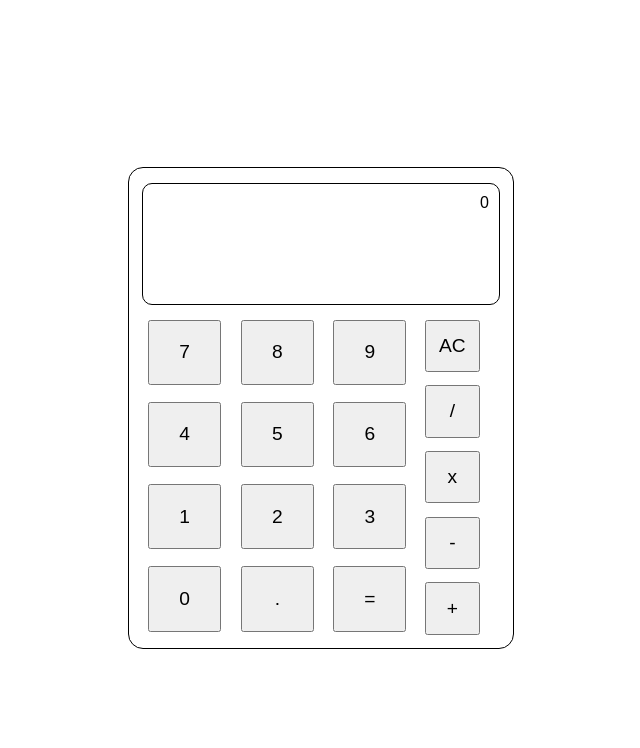
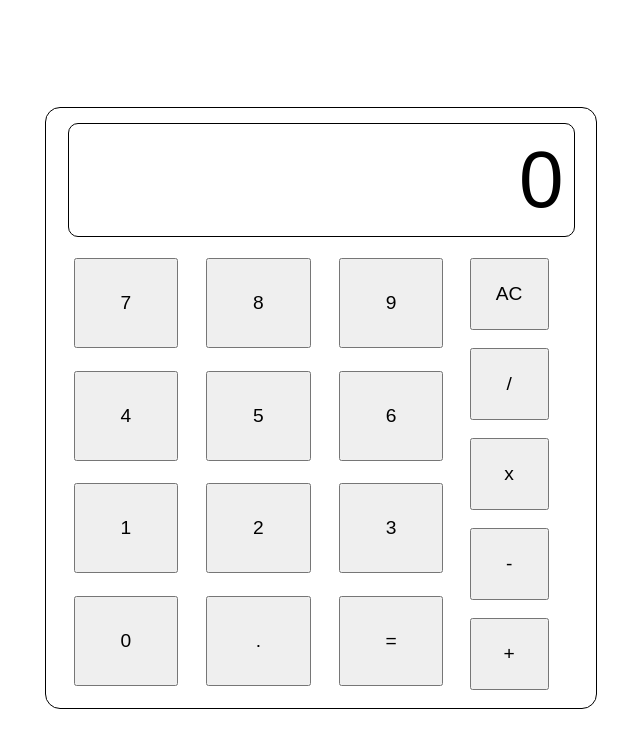
Before and after one commit to mbazzo1993/project-calulator, a plain HTML site: page index.html in a window 1280 px wide. Shown: the whole page, without its empty margins (327-967 px from the left). Drawn offline with Linux system fonts and the light colour scheme.

Commit message:
feat: update calculator screen formatting

```diff
--- a/style.css
+++ b/style.css
@@ -20,14 +20,16 @@ body {
     border-radius: 15px;
     height: 60%;
     width: 30%;
+    min-width: 550px;
+    min-height: 600px;
 }
 
 #display-area {
     display : flex;
     flex-direction: column;
-    justify-content: space-between;
+    justify-content: center;
     align-items: end;
-    height: 25%;
+    height: 17%;
     width: 90%;
     margin-top: 15px;
     border: 1px solid black;
@@ -36,14 +38,9 @@ body {
     padding-top: 10px;
 }
 
-#display-op {
-    font-size: 20px;
-    height: 20%;
-}
-
-#display-result {
+#display-big {
     font-size: 80px;
-    height: 80%;
+    height: 100%;
 }
 
 #buttons {
```
